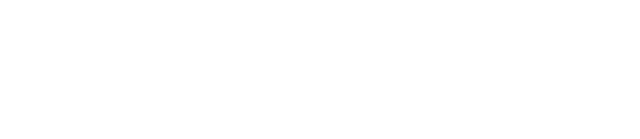
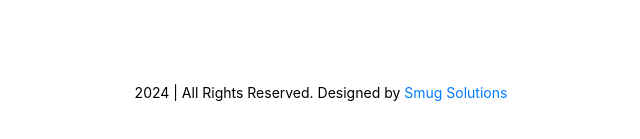
Before and after one commit to Onwell/currency-converter, a React (Create React App) app: page / in a window 1280 px wide. Shown: the part 675-814 px from the top of the page, without its empty margins (319-959 px from the left). Built offline with nearby package versions, Linux system fonts and the light colour scheme; no server answers.

Commit message:
footer copyright

```diff
--- a/src/App.css
+++ b/src/App.css
@@ -18,3 +18,21 @@
   margin-top: 20px;
   font-size: 1.5rem;
 }
+
+/* Footer Styles */
+.footer {
+  position: fixed;
+  bottom: 10px;
+  width: 100%;
+  text-align: center;
+  font-size: 14px;
+}
+
+.footer a {
+  color: #007bff;
+  text-decoration: none;
+}
+
+.footer a:hover {
+  text-decoration: underline;
+}
--- a/src/App.js
+++ b/src/App.js
@@ -84,6 +84,11 @@
           <h3>{amount} {fromCurrency} = {result.toFixed(2)} {toCurrency}</h3>
         </div>
       )}
+
+      {/* Footer */}
+      <footer className="footer">
+        <p>2024 | All Rights Reserved. Designed by <a href="https://www.facebook.com/smugsolutions/" target="_blank" rel="noopener noreferrer">Smug Solutions</a></p>
+      </footer>
     </div>
   );
 };
```
